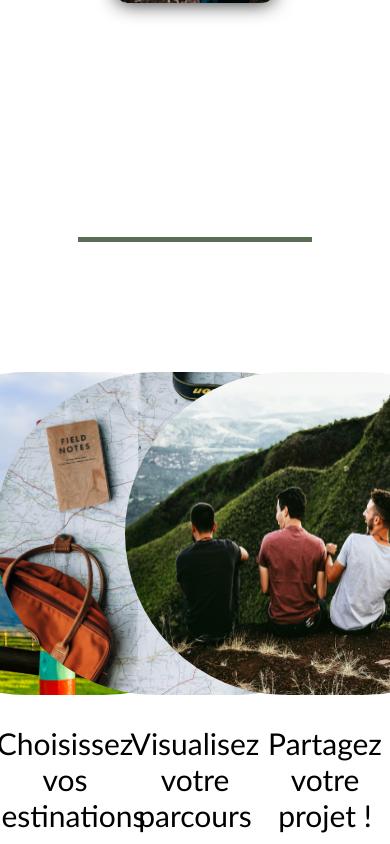
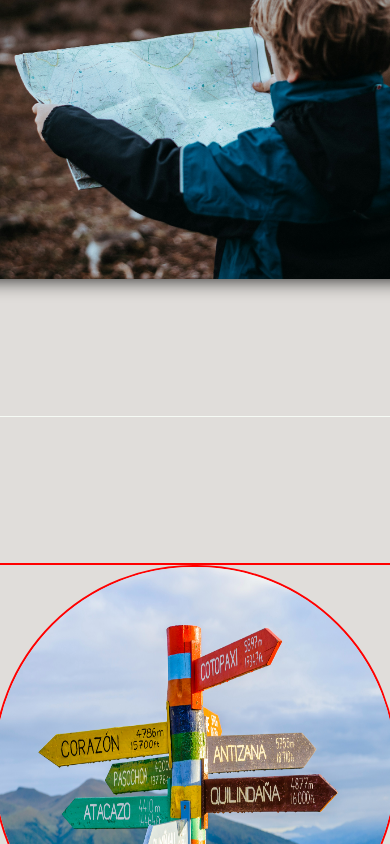
Before and after one commit to ZarakiMelo/Explorer-Trip, a React (Create React App) app: page / in a window 390 px wide. Shown: the part 2479-3323 px from the top of the page. Built offline with nearby package versions, Linux system fonts and the light colour scheme.

Commit message:
mediaQueries modification :Banner, Quote, Quotes, StepCard,Steps & HomePage backgrounnd-color

```diff
--- a/src/components/Banner/Banner.module.css
+++ b/src/components/Banner/Banner.module.css
@@ -1,6 +1,6 @@
 .banner_container{
     display: flex;
-    height: 150vh;
+    height: 1200px;
     width: 100%;
     flex-direction: column;
     justify-content: space-around;
@@ -14,8 +14,15 @@
 }
 
 .banner_image{
-    width: 40vw;
+    width: 800px;
     margin-bottom: 50px;
     border-radius: 10px;
     box-shadow: 0px 0px 20px rgba(0, 0, 0, 0.9);
 }
+
+ /* Styles for mobile view */
+ @media screen and (max-width: 900px) {
+    .banner_image{
+        width: 600px;
+    }
+ }
--- a/src/components/Divider/Divider.module.css
+++ b/src/components/Divider/Divider.module.css
@@ -1,11 +1,6 @@
-.divider_container{
-    display: flex;
-    justify-content: center;
-    height: 5px;
-    width: 100vw;
-}
+
 .horizontal_divider {
     border: none;
-    border-top: 5px solid #5A6E55;
-    width: 60%;
+    border-top: 1px solid #f6fbf5;
+    width: 100%;
   }
--- a/src/components/Divider/Divider.tsx
+++ b/src/components/Divider/Divider.tsx
@@ -3,9 +3,7 @@ import styles from './Divider.module.css';
 
 const Divider: React.FC = () => {
   return (
-    <div className={styles.divider_container}>
         <hr className={styles.horizontal_divider} />
-    </div>
   )
 };
 
--- a/src/components/Quotes/Quotes.module.css
+++ b/src/components/Quotes/Quotes.module.css
@@ -3,7 +3,7 @@
     flex-direction: column;
     justify-content: space-around;
     align-items: center;
-    height: 70vh;
+    height: 800px;
     width: 100vw;
     margin-top: 50px;
     margin-bottom: 50px;
--- a/src/components/StepCard/StepCard.module.css
+++ b/src/components/StepCard/StepCard.module.css
@@ -4,13 +4,15 @@
     align-items: center;
     justify-content: center;
     height: 90%;
-    width: 25vw;
+    width: 500px;
+    border:2px solid red
 }
 
 .image{
     height: 400px;
     width: 400px;
     border-radius: 200px;
+    border:2px solid red
 
 }
 
@@ -18,8 +20,35 @@
     text-align: center;
     font-size: 30px;
     font-family: 'Trebuchet MS', 'Lucida Sans Unicode', 'Lucida Grande', 'Lucida Sans', Arial, sans-serif;
+    width: 200px;
+    border:2px solid red
 }
 .number{
     font-size: 60px;
     font-family: 'Trebuchet MS', 'Lucida Sans Unicode', 'Lucida Grande', 'Lucida Sans', Arial, sans-serif;
+    border:2px solid red
 }
+
+
+ /* Styles for mobile view */
+ @media screen and (max-width: 950px) {
+    .number{
+        margin-top: -20px;
+    }
+    .card{
+        display: flex;
+        flex-direction: column;
+        align-items: center;
+        justify-content: flex-start;
+        height: 700px;
+        width: 500px;
+        border:2px solid red;
+    }
+
+ }
+ @media (min-width:951px) and (max-width: 1500px) {
+    .image{
+        height: 300px;
+        width: 300px;
+    }
+ }
--- a/src/components/Steps/Steps.module.css
+++ b/src/components/Steps/Steps.module.css
@@ -2,8 +2,20 @@
     display: flex;
     width: 100vw;
     flex-direction: row;
-    height: 90vh;
+    height: 900px;
     justify-content: space-around;
     margin-top: 50px;
 
 }
+
+ /* Styles for mobile view */
+ @media screen and (max-width: 950px) {
+    .steps_container{
+        display: flex;
+        height: 2400px;
+        flex-direction: column;
+        align-items: center;
+        justify-content: space-around;
+
+    }
+ }
--- /dev/null
+++ b/src/pages/HomePage/HomePage.module.css
@@ -0,0 +1,4 @@
+.container{
+    flex:1;
+    background-color: #e0ddda;
+}
--- a/src/pages/HomePage/HomePage.tsx
+++ b/src/pages/HomePage/HomePage.tsx
@@ -6,6 +6,7 @@ import Divider from '../../components/Divider/Divider';
 import Title from '../../components/Title/Title';
 import Banner from '../../components/Banner/Banner';
 import Steps from '../../components/Steps/Steps';
+import styles from './HomePage.module.css'
 
 const titles : string[] = [
 "Avec ExplorerTrip, prévoir son parcours n’a jamais été aussi simple !",
@@ -16,13 +17,13 @@ const titles : string[] = [
 
 const HomePage: React.FC = () => {
   return (
-      <>
+      <div className={styles.container}>
         <Hero />
         <Quotes/>
         <Banner text={titles[0]}/>
         <Steps/>
         <Title text={titles[1]}/>
-      </>
+      </div>
   );
 };
 
```
